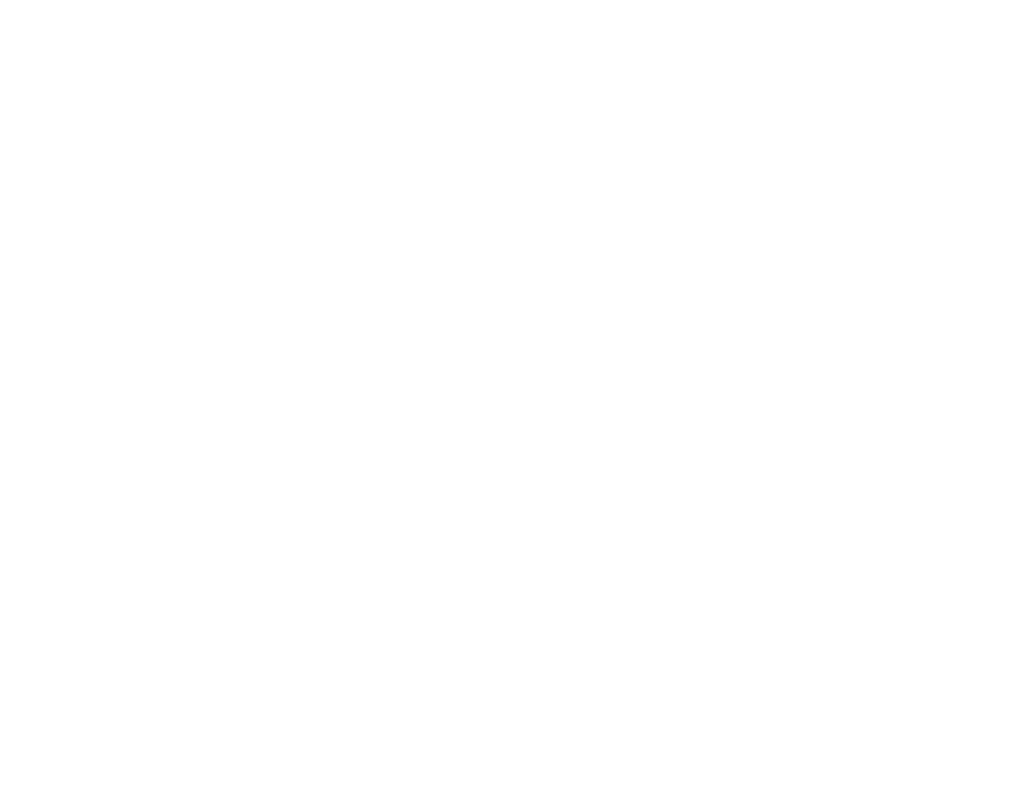
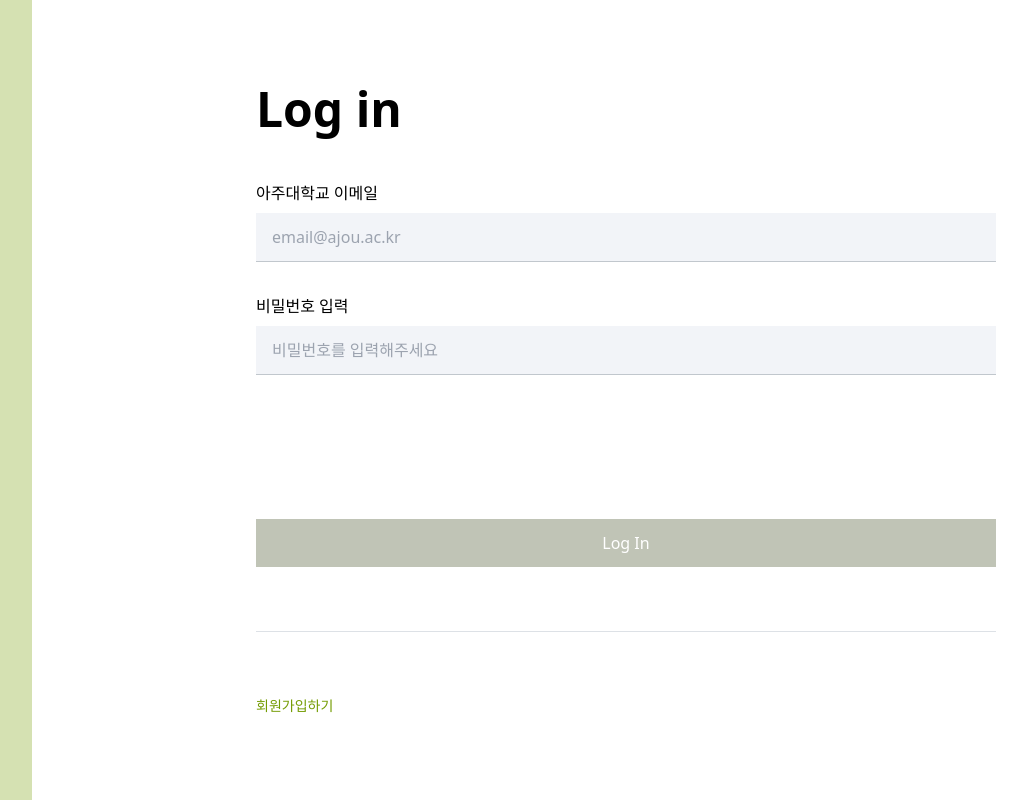
Before and after one commit to BuddlIes/FrontEnd, a React (Vite) app: page /Login in a window 1280 px wide. Shown: the whole page, without its empty margins (60-1087 px from the left). Built offline with nearby package versions, Linux system fonts and the light colour scheme.

Commit message:
Feat:Log In page develop

```diff
--- a/src/App.jsx
+++ b/src/App.jsx
@@ -4,6 +4,7 @@
 // import viteLogo from "/vite.svg";
 // import "./App.css";
 import Home from "../src/pages/Home";
+import LoginPage from "./pages/Login";
 function App() {
   const [count, setCount] = useState(0);
 
@@ -11,7 +12,7 @@
     <div className="w-full">
       <Routes>
         <Route path="/" element={<Home />} />
-        <Route path="/Login" />
+        <Route path="/Login" element={<LoginPage />}/>
       </Routes>
     </div>
   );
--- a/src/pages/Login/Components/EmailBtn/index.jsx
+++ b/src/pages/Login/Components/EmailBtn/index.jsx
@@ -4,6 +4,12 @@
 //import BtnLogin from "../../../../../src/assets/button.svg";
 //import BtnSign from "../../../../../src/assets/BtnSign.svg";
 function Email() {
+  return (
+    <div class="login-form flex flex-col pb-8">
+      <label for="email" className="pb-2">아주대학교 이메일</label>
+      <input type="text" placeholder="email@ajou.ac.kr" class="bg-[#F2F4F8] py-3 px-4 border-b border-[#C1C7CD]"/>
+    </div>
+  );
 }
 
 export default Email;
--- a/src/pages/Login/Components/LogBtn/index.jsx
+++ b/src/pages/Login/Components/LogBtn/index.jsx
@@ -4,7 +4,13 @@
 import BtnLogin from "../../../../../src/assets/button.svg";
 import BtnSign from "../../../../../src/assets/BtnSign.svg";
 function Login() {
-
+    return(
+        <div>
+            <div className="bg-[#C0C4B6] flex-1 py-3 px-4 text-white text-center hover:bg-main transition-all">Log In</div>
+            <div className="border-b border-[#DDE1E6] my-16"></div>
+            <div className="text-sm text-main">회원가입하기</div>
+        </div>
+    );
 }
 
 export default Login;
--- a/src/pages/Login/Components/PwdBtn/index.jsx
+++ b/src/pages/Login/Components/PwdBtn/index.jsx
@@ -4,7 +4,12 @@
 import BtnLogin from "../../../../../src/assets/button.svg";
 import BtnSign from "../../../../../src/assets/BtnSign.svg";
 function Pwd() {
-
+    return (
+        <div class="login-form flex flex-col pb-36">
+          <label for="email" className="pb-2">비밀번호 입력</label>
+          <input type="text" placeholder="비밀번호를 입력해주세요" class="bg-[#F2F4F8] py-3 px-4 border-b border-[#C1C7CD]"/>
+        </div>
+      );
 }
 
 export default Pwd;
--- a/src/pages/Login/index.jsx
+++ b/src/pages/Login/index.jsx
@@ -6,10 +6,16 @@
 
 function LoginPage() {
   return (
-      <div className="">
+    <div className="w-full h-full flex flex-row">
+      <div className="w-56 bg-main opacity-30 h-screen"></div>
+      <div className="grow flex flex-col justify-center">
+        <div className="flex flex-col w-[740px] mx-56">
+          <div className="text-5xl pb-12 font-bold">Log in</div>
           <Email />
           <Pwd />
           <Login />
+        </div>
+      </div>
     </div>
   );
 }
```
Lines whose indentation alone changed are shown as unchanged.
